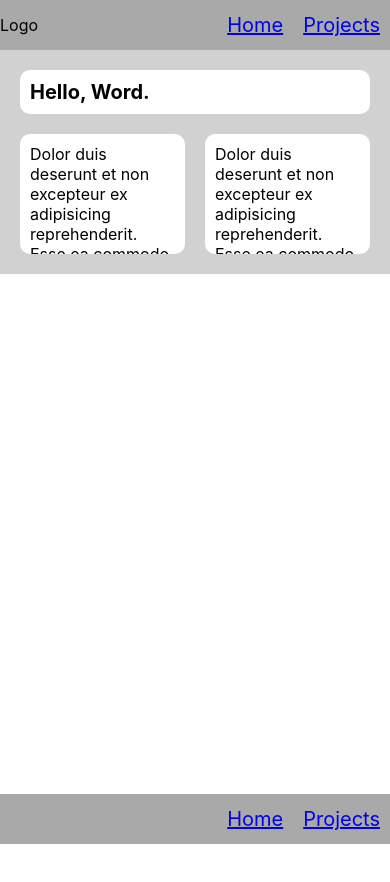
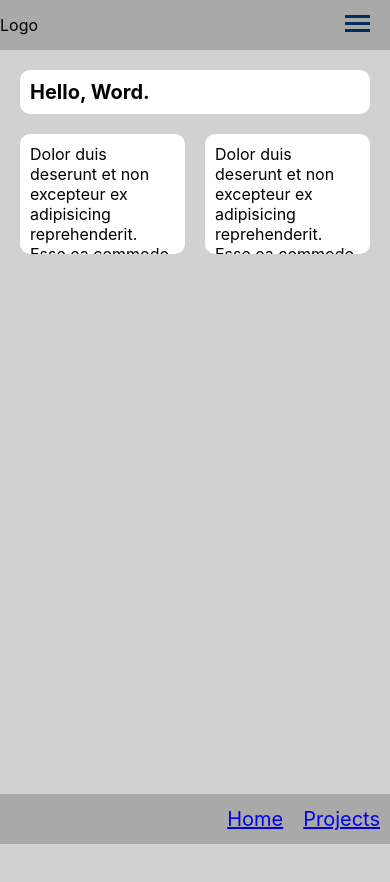
Before and after one commit to ogamilait/TheoryHQ, a React (Create React App) app: page / in a window 390 px wide. Shown: the top 882 px of the page. After the commit the page ends 844 px from the top, so only its background shows below. Built offline with nearby package versions, Linux system fonts and the light colour scheme.

Commit message:
work on menu for mobile

```diff
--- a/src/Layout/App.tsx
+++ b/src/Layout/App.tsx
@@ -27,14 +27,20 @@ const routes = [
 
 const styles = {
   body: {
-    height: '100%'
+    height: 'calc(100% - 50px)',
+    display: 'flex',
+    justifyContent: 'center',
   },
   content:{
     padding: 20,
-    background: '#D2D1D1',
     margin: '50px 0px',
+    height: 'calc(100% - 40px)',
+    maxWidth: 1268,
+    display: 'flex',
+    justifyContent: 'center',
+    width: '100%',
   }
-};
+}
 
 interface IAppProps {
   classes: any
--- a/src/Layout/NavBarTop.tsx
+++ b/src/Layout/NavBarTop.tsx
@@ -12,7 +12,8 @@ const styles = {
         position: 'fixed',
         top: 0,
         width: '100%',
-        '& ul': {
+    },
+    menu: {
         listStyleType: 'none',
         margin: 0,
         display: 'inline-flex',
@@ -24,8 +25,43 @@ const styles = {
                 padding: 5
             }
         }
+    },
+    toggleMenu: {
+        display: 'none',
+        marginRight: 20,
+        cursor: 'pointer',
+        '& ul': {
+            display: 'table',
+            width: 25,
+            listStyle: 'none',
+            paddingInlineStart: 0,
+            '& li': {
+                width: '100%',
+                height: 3,
+                backgroundColor: '#002e5b',
+                marginBottom: 4,
+                '& :last-child': {
+                    marginBottom: 0,
+                }
+            }
         }
     },
+    '@media (max-width: 768px)': {
+        toggleMenu: {
+            display: 'inline-flex',
+        },
+        menu: {
+            display: 'none',
+            "& active": {
+                position: 'absolute',
+                right: 10,
+                display: 'flex',
+                flexDirection: 'column',
+                top: 50,
+                background: '#b1b1b1',
+            }
+        },
+    }
 };
 
 interface INavBarTop {
@@ -36,7 +72,10 @@ const NavBarTop: React.FunctionComponent<INavBarTop> = ({ classes }) => {
     return (
         <div className={classes.header}>
             <div>Logo</div>
-            <ul>
+
+                <label className={classes.toggleMenu}><ul><li></li> <li></li><li></li></ul></label>
+
+                <ul className={classes.menu}>
                     <li>
                         <Link to="/">Home</Link>
                     </li>
--- a/src/Projects/Project.tsx
+++ b/src/Projects/Project.tsx
@@ -5,6 +5,9 @@ import { Link, Redirect } from 'react-router-dom';
 import injectSheet from "react-jss";
 
 const styles = {
+    body: {
+        width: '100%',
+    },
     title: {
         background: '#fff',
         padding: 10,
@@ -66,7 +69,7 @@ const Project: React.FunctionComponent<RouteComponentProps<any>> = (props: any)
     // }
 
     return (
-        <div >
+        <div className={classes.body}>
             <div>
                 <div className={classes.title}>{project.title}</div>
                 <div className={classes.description}>{project.description}</div>
--- a/src/Projects/Projects.tsx
+++ b/src/Projects/Projects.tsx
@@ -18,6 +18,9 @@ export const projectsList = [
 ]
 
 const styles = {
+    projects: {
+        width: '100%',
+    },
     title: {
         background: '#fff',
         padding: 10,
@@ -66,7 +69,7 @@ interface IProjects {
 
 const Projects: React.FunctionComponent<IProjects> = ({ classes }) => {
     return (
-        <div>
+        <div className={classes.projects}>
             <div className={classes.title}>Projects</div>
             <div className={classes.content}>
                 {projectsList.map((project) => (
--- a/src/index.css
+++ b/src/index.css
@@ -3,7 +3,6 @@ html {
 }
 
 body {
-  height: 100%;
   margin: 0;
   padding: 0;
   font-family: -apple-system, BlinkMacSystemFont, 'Segoe UI', 'Roboto', 'Oxygen',
@@ -11,6 +10,7 @@ body {
     sans-serif;
   -webkit-font-smoothing: antialiased;
   -moz-osx-font-smoothing: grayscale;
+  background: #D2D1D1;
 }
 
 .Root{
```
Lines whose indentation alone changed are shown as unchanged.
